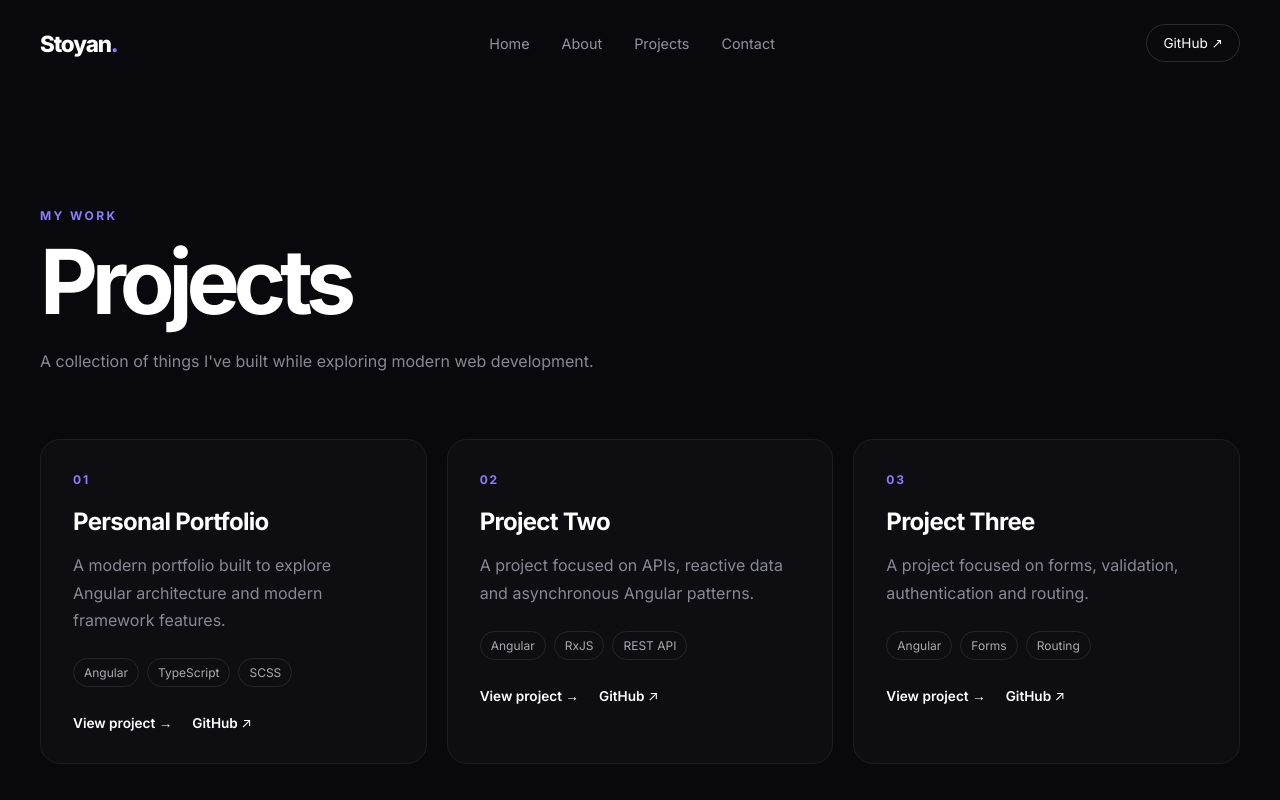
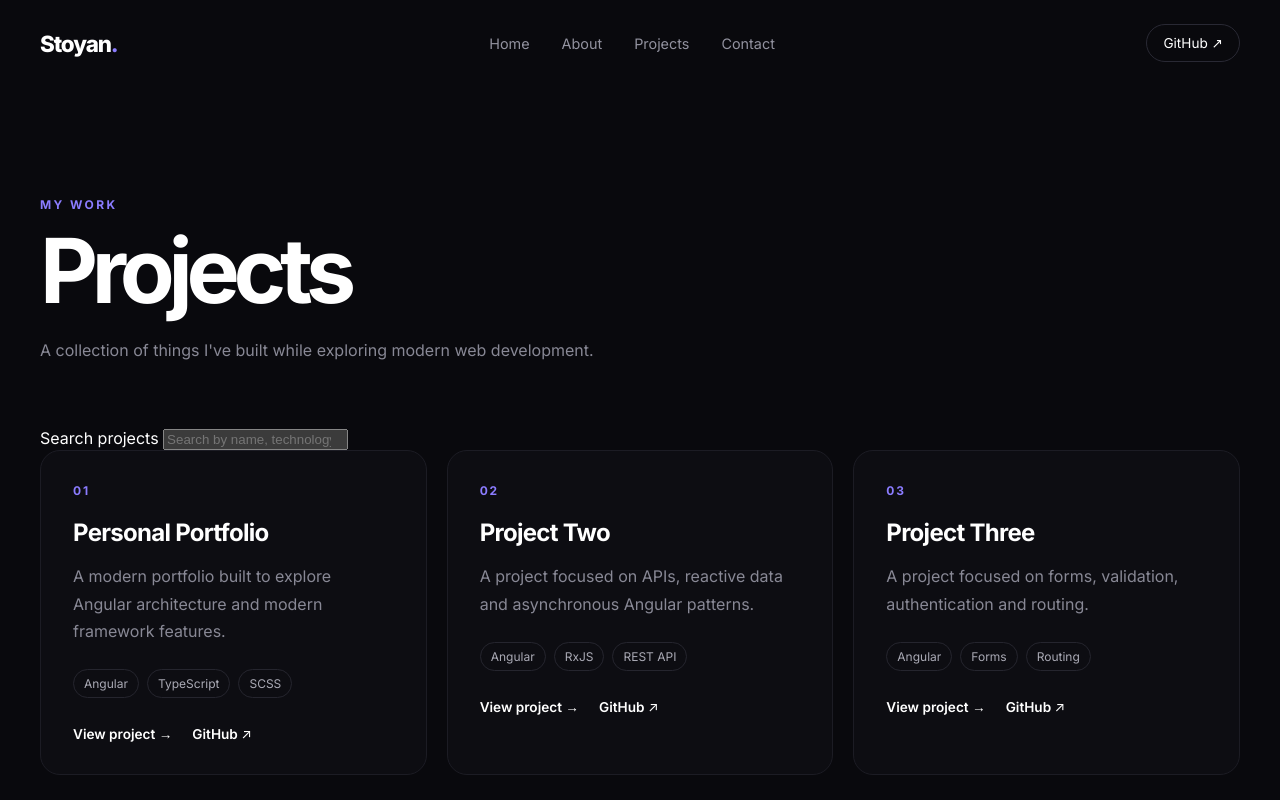
Before and after one commit to StoyanChepov/stoyanChepov.github.io, an Angular app: page /projects in a window 1280 px wide. Shown: the top 800 px of the page. Built offline with nearby package versions, Linux system fonts and the light colour scheme.

Commit message:
add search functionality

```diff
--- a/src/app/pages/projects/projects.html
+++ b/src/app/pages/projects/projects.html
@@ -10,14 +10,30 @@
     </p>
   </header>
 
+  <div class="search">
+    <label for="project-search">
+      Search projects
+    </label>
+
+    <input
+      id="project-search"
+      type="search"
+      placeholder="Search by name, technology..."
+      [value]="search()"
+      (input)="search.set($any($event.target).value)"
+    />
+  </div>
+
   @if (projects.isLoading()) {
     <p>Loading projects...</p>
   } @else if (projects.error()) {
     <p>Could not load projects.</p>
   } @else if (projects.hasValue()) {
     <div class="project-grid">
-    @for (project of projects.value(); track project.id) {
+      @for (project of filteredProjects(); track project.id) {
         <app-project-card [project]="project" />
+      } @empty {
+        <p>No projects found.</p>
       }
     </div>
   }
--- a/src/app/pages/projects/projects.ts
+++ b/src/app/pages/projects/projects.ts
@@ -1,4 +1,15 @@
-import { Component, inject } from '@angular/core';
+import {
+  Component,
+  inject,
+  signal
+} from '@angular/core';
+import { toObservable, toSignal } from '@angular/core/rxjs-interop';
+import {
+  debounceTime,
+  distinctUntilChanged,
+  map,
+  startWith
+} from 'rxjs';
 
 import { ProjectService } from '../../core/services/project';
 import { ProjectCard } from '../../shared/project-card/project-card';
@@ -13,4 +24,36 @@ export class Projects {
   private readonly projectService = inject(ProjectService);
 
   readonly projects = this.projectService.projects;
+
+  readonly search = signal('');
+
+  private readonly search$ = toObservable(this.search);
+
+  readonly filteredProjects = toSignal(
+    this.search$.pipe(
+      startWith(''),
+      debounceTime(300),
+      distinctUntilChanged(),
+      map(searchTerm => {
+        const term = searchTerm.trim().toLowerCase();
+
+        if (!this.projects.hasValue()) {
+          return [];
+        }
+
+        return this.projects
+          .value()
+          .filter(project =>
+            project.title.toLowerCase().includes(term)
+            || project.description.toLowerCase().includes(term)
+            || project.technologies.some(technology =>
+              technology.toLowerCase().includes(term)
+            )
+          );
+      })
+    ),
+    {
+      initialValue: []
+    }
+  );
 }
```
Lines whose indentation alone changed are shown as unchanged.
